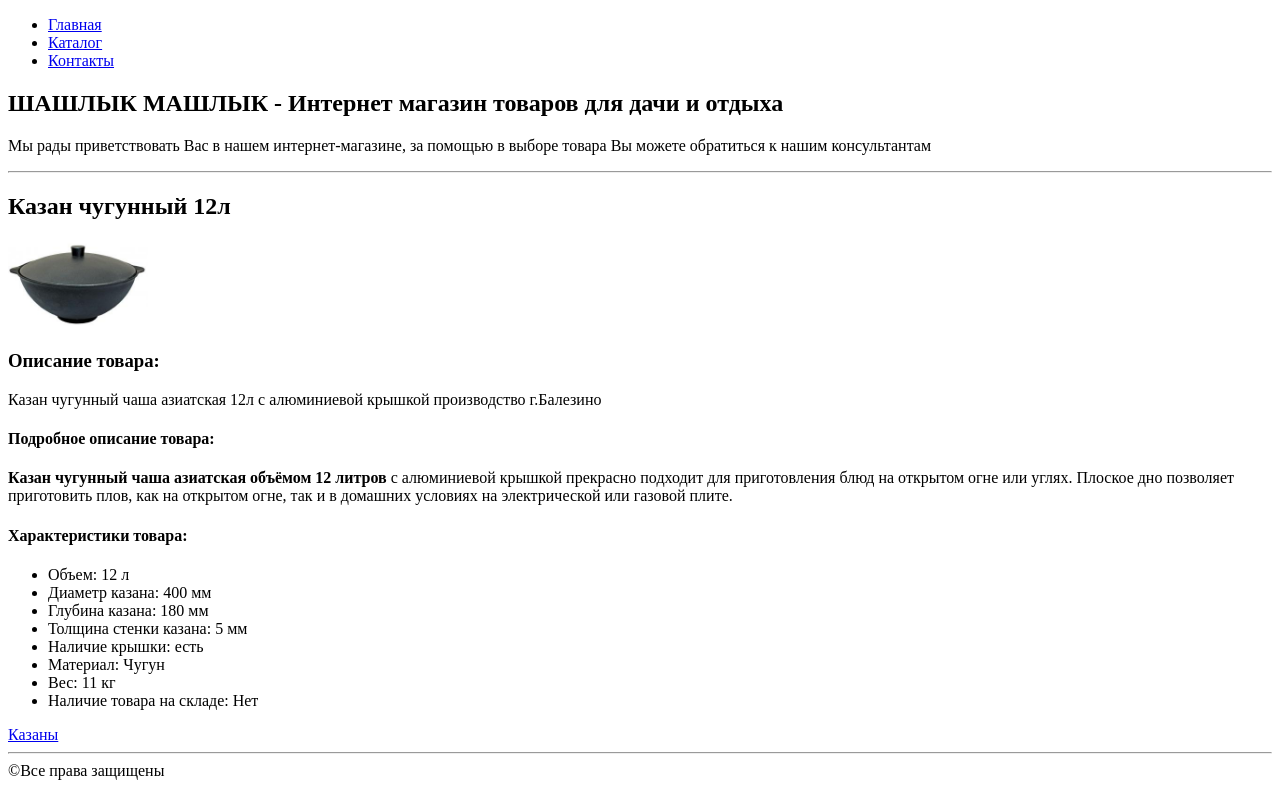
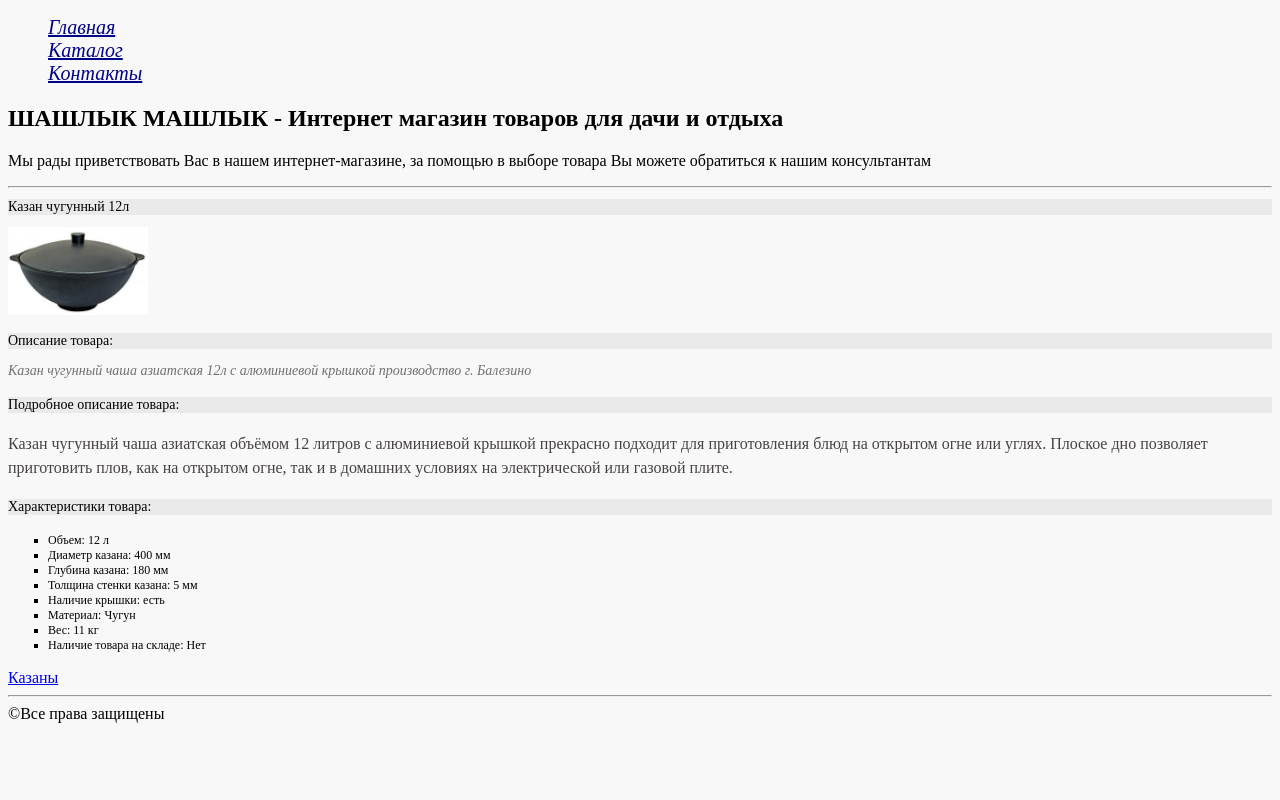
Before and after one commit to yorikav/E-Shop, a plain HTML site: page Catalog/WOK_Pot_12L.html in a window 1280 px wide. Drawn offline with Linux system fonts and the light colour scheme.

Commit message:
Продолжили работу со стилями

```diff
--- a/Catalog/WOK_Pot_12L.html
+++ b/Catalog/WOK_Pot_12L.html
@@ -2,7 +2,7 @@
 <html lang="en">
 <head>
     <meta charset="UTF-8">
-    <link rel="stylesheet" href="../style.csss">
+    <link rel="stylesheet" type="text/css" href="../style.css">
     <title>Казаны, мангалы, коптильни</title>
 <!--    <h2>ШАШЛЫК МАШЛЫК - Интернет магазин товаров для дачи и отдыха</h2>
     <p>Мы рады приветствовать Вас в нашем интернет-магазине, за помощью в выборе товара Вы можете обратиться к нашим консультантам</p>
@@ -11,7 +11,7 @@
 </head>
 
 <body>
-    <ul>
+    <ul class="menu">
         <li><a href="../Index.html">Главная</a></li>
         <li><a href="../Catalog.html">Каталог</a></li>
         <li><a href="../Contacts.html">Контакты</a></li>
@@ -20,21 +20,21 @@
     <h2>ШАШЛЫК МАШЛЫК - Интернет магазин товаров для дачи и отдыха</h2>
     <p>Мы&nbsp;рады приветствовать Вас в&nbsp;нашем <nobr>интернет-магазине</nobr>, за&nbsp;помощью в&nbsp;выборе товара Вы&nbsp;можете обратиться к&nbsp;нашим консультантам</p>
     <hr />
-    <h2>Казан чугунный 12л</h2>
+    <h2 class="articleTitle">Казан чугунный 12л</h2>
 
     <a href="Images/WOK_Pot.jpg" target="_blank"><img src="Images/WOK_Pot.jpg" alt="Казан 12л" width="140"></a><br>
 
-	<h3>Описание товара:</h3>
+	<h3 class="articleTitle">Описание товара:</h3>
 
-	<p>Казан чугунный чаша азиатская 12л с алюминиевой крышкой производство г.Балезино</p>
+	<p class="articleShort">Казан чугунный чаша азиатская 12л с&nbsp;алюминиевой крышкой производство г.&nbsp;Балезино</p>
 
-	<h4>Подробное описание товара:</h4>
+	<h4 class="articleTitle">Подробное описание товара:</h4>
 
-	<p><b>Казан чугунный чаша азиатская объёмом 12 литров</b> с&nbsp;алюминиевой крышкой прекрасно подходит для приготовления блюд на&nbsp;открытом огне или углях. Плоское дно позволяет приготовить плов, как на&nbsp;открытом огне, так и&nbsp;в&nbsp;домашних условиях на&nbsp;электрической или газовой плите.</p>
+	<p class="articleFull">Казан чугунный чаша азиатская объёмом 12 литров с&nbsp;алюминиевой крышкой прекрасно подходит для приготовления блюд на&nbsp;открытом огне или углях. Плоское дно позволяет приготовить плов, как на&nbsp;открытом огне, так и&nbsp;в&nbsp;домашних условиях на&nbsp;электрической или газовой плите.</p>
 
-	<h4>Характеристики товара:</h4>
+	<h4 class="articleTitle">Характеристики товара:</h4>
 
-	<ul>
+	<ul class="articleProp">
 	    <li>Объем: 12 л</li>
 	    <li>Диаметр казана: 400 мм</li>
 	    <li>Глубина казана: 180 мм</li>
--- a/style.css
+++ b/style.css
@@ -3,7 +3,38 @@ body{
 }
 
 .menu li > a {
-    color: #8B00FF;
+    color: darkblue;
     font-size: 20px;
+    font-style: oblique;
+}
+
+.menu li {
+    list-style-type: none;
+}
+
+.articleTitle {
+    color: black;
+    font-size: 14px;
+    font-weight: 400;
+    background-color: #eaeaea;
+}
+
+.articleShort {
+    color: #707070;
+    font-size: 14px;
     font-style: italic;
+    line-height: 16px;
 }
+
+.articleFull {
+    color: #484343;
+    font-size: 16px;
+    font-weight: 400;
+    line-height: 24px;
+    text-align: left;
+}
+
+.articleProp li {
+    font-size: 12px;
+    list-style-type: square;
+}
```
Also changed, not shown: Catalog.html (+1 -1 lines), Catalog/Chargrill_MCB3.html (+1 -1 lines), Catalog/Chargrill_w_Pot.html (+1 -1 lines), Catalog/Chargrills.html (+1 -1 lines), Catalog/Pots.html (+1 -1 lines), Catalog/SHCover.html (+1 -1 lines), Catalog/Shave.html (+1 -1 lines), Catalog/Smokehouse_200L.html (+1 -1 lines), Catalog/Smokehouses.html (+1 -1 lines), Catalog/WOK_Pot_4L.html (+1 -1 lines), Catalog/WOK_Pot_8L.html (+1 -1 lines).
